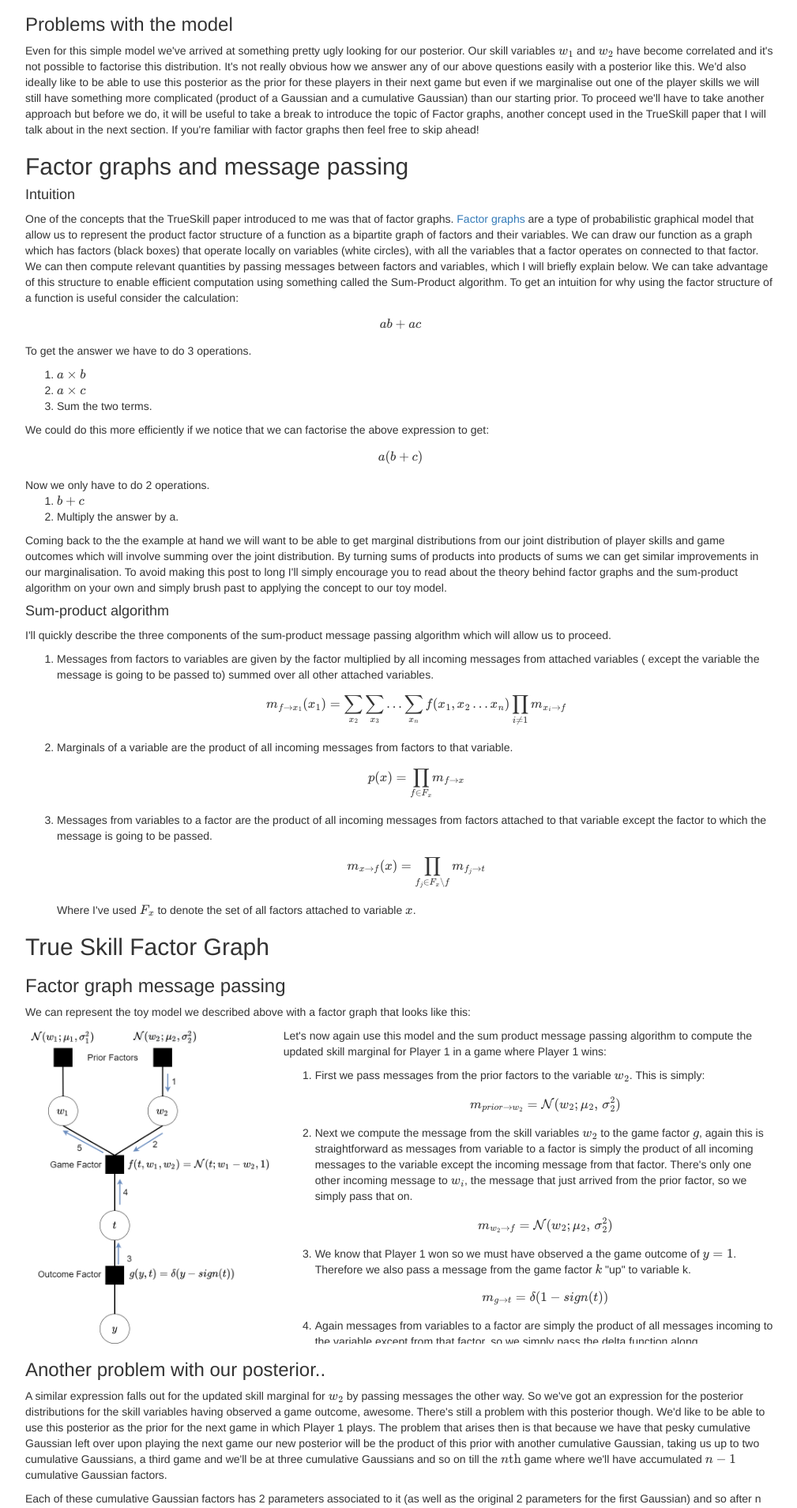
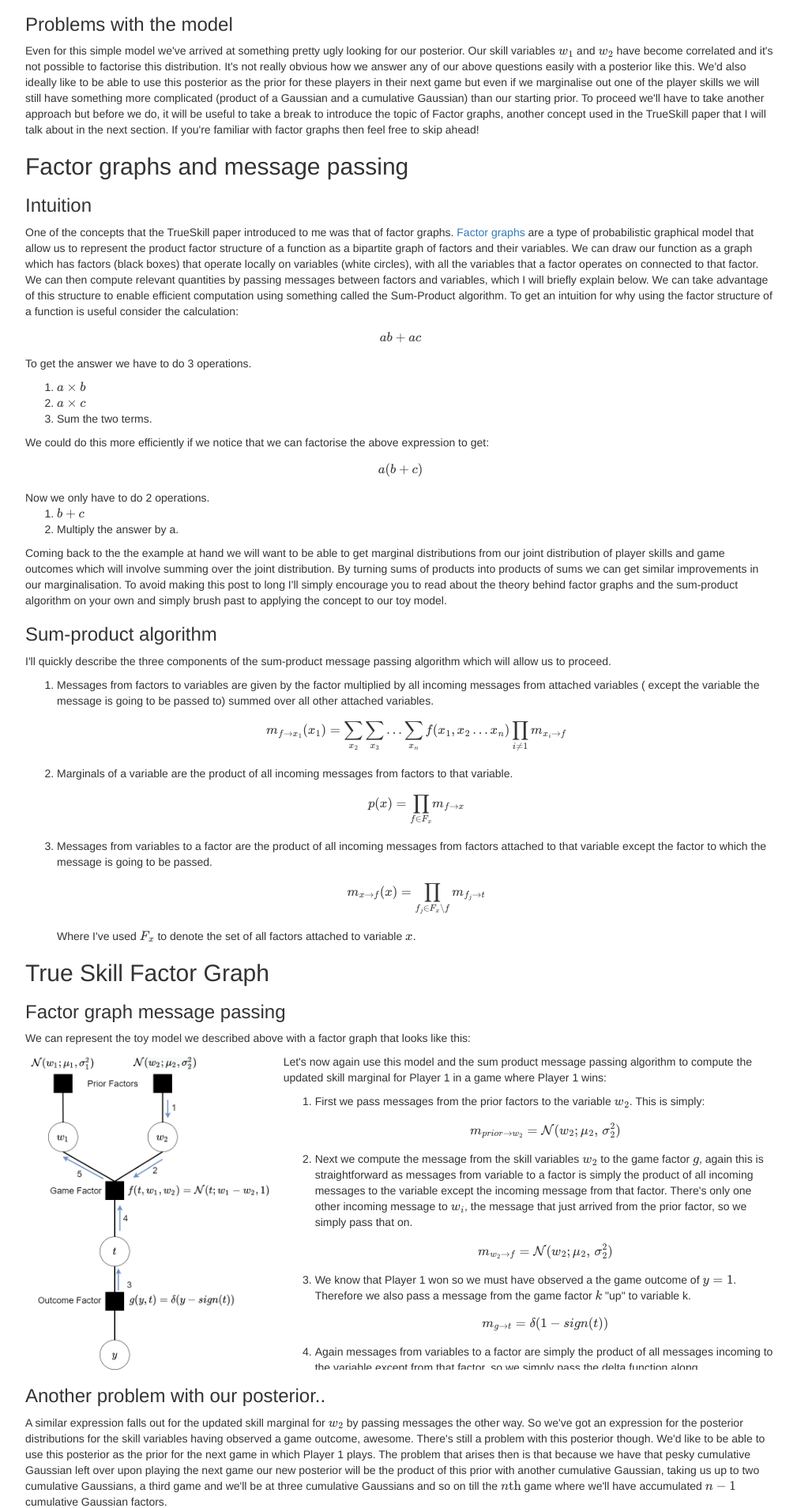
Before and after one commit to Nush395/Nush395.github.io, a Jekyll site: the page built from _posts/2020-06-06-true-skill.html, in a window 1280 px wide. Shown: the part 1608-3517 px from the top of the page at 79% size, without its empty margins (133-1142 px from the left). Built offline with Jekyll 4.4.1, drawn with Linux system fonts in a browser that asks for light colours; formulas are drawn with MathJax 3.

```diff
--- a/_posts/2020-06-06-true-skill.html
+++ b/_posts/2020-06-06-true-skill.html
@@ -152,9 +152,9 @@
 <h2>
     Factor graphs and message passing
 </h2>
-<h4>
+<h3>
     Intuition
-</h4>
+</h3>
 <p>
     One of the concepts that the TrueSkill paper introduced to me was that of factor graphs.
     <a href="https://en.wikipedia.org/wiki/Factor_graph">Factor graphs</a>
@@ -196,9 +196,9 @@
     making this post to long I'll simply encourage you to read about the theory behind factor graphs and the sum-product
     algorithm on your own and simply brush past to applying the concept to our toy model.
 </p>
-<h4>
+<h3>
     Sum-product algorithm
-</h4>
+</h3>
 <p>
     I'll quickly describe the three components of the sum-product message passing algorithm which will allow us to
     proceed.
```
